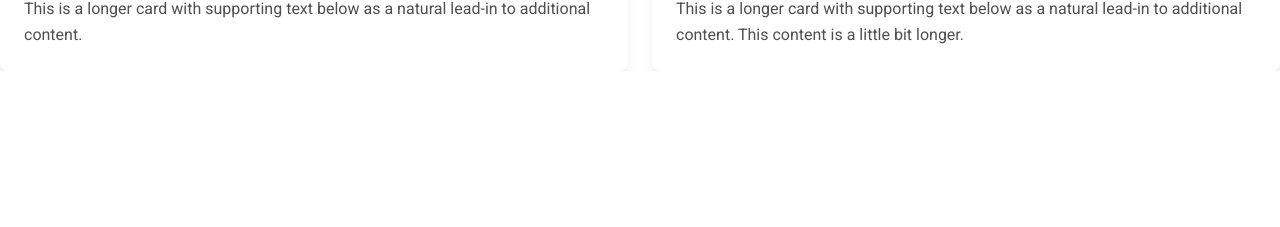
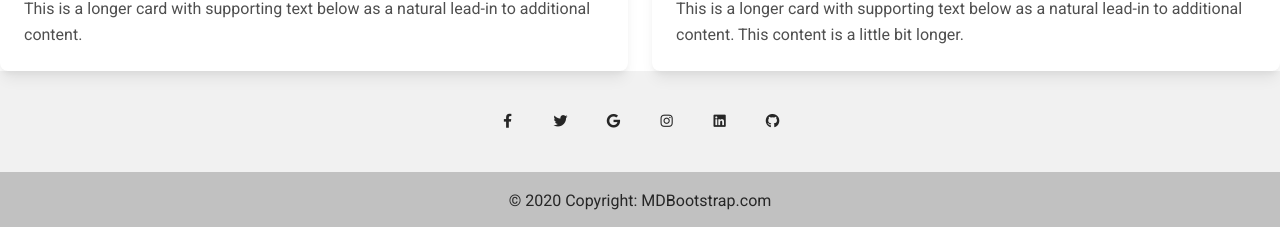
Before and after one commit to Sylvia-Chepkoech/Quotes-App, an Angular app: page / in a window 1280 px wide. Shown: the part 1339-1566 px from the top of the page. Before the commit the page ends 1410 px from the top, so only its background shows below. Built offline with nearby package versions, Linux system fonts and the light colour scheme.

Commit message:
add the footer content

```diff
--- a/src/app/footer/footer.component.html
+++ b/src/app/footer/footer.component.html
@@ -1 +1,69 @@
-<p>footer works!</p>
+<footer class="text-center text-white" style="background-color: #f1f1f1;">
+  <!-- Grid container -->
+  <div class="container pt-4">
+    <!-- Section: Social media -->
+    <section class="mb-4">
+      <!-- Facebook -->
+      <a
+        class="btn btn-link btn-floating btn-lg text-dark m-1"
+        href="#!"
+        role="button"
+        data-mdb-ripple-color="dark"
+        ><i class="fab fa-facebook-f"></i
+      ></a>
+
+      <!-- Twitter -->
+      <a
+        class="btn btn-link btn-floating btn-lg text-dark m-1"
+        href="#!"
+        role="button"
+        data-mdb-ripple-color="dark"
+        ><i class="fab fa-twitter"></i
+      ></a>
+
+      <!-- Google -->
+      <a
+        class="btn btn-link btn-floating btn-lg text-dark m-1"
+        href="#!"
+        role="button"
+        data-mdb-ripple-color="dark"
+        ><i class="fab fa-google"></i
+      ></a>
+
+      <!-- Instagram -->
+      <a
+        class="btn btn-link btn-floating btn-lg text-dark m-1"
+        href="#!"
+        role="button"
+        data-mdb-ripple-color="dark"
+        ><i class="fab fa-instagram"></i
+      ></a>
+
+      <!-- Linkedin -->
+      <a
+        class="btn btn-link btn-floating btn-lg text-dark m-1"
+        href="#!"
+        role="button"
+        data-mdb-ripple-color="dark"
+        ><i class="fab fa-linkedin"></i
+      ></a>
+      <!-- Github -->
+      <a
+        class="btn btn-link btn-floating btn-lg text-dark m-1"
+        href="#!"
+        role="button"
+        data-mdb-ripple-color="dark"
+        ><i class="fab fa-github"></i
+      ></a>
+    </section>
+    <!-- Section: Social media -->
+  </div>
+  <!-- Grid container -->
+
+  <!-- Copyright -->
+  <div class="text-center text-dark p-3" style="background-color: rgba(0, 0, 0, 0.2);">
+    © 2020 Copyright:
+    <a class="text-dark" href="https://mdbootstrap.com/">MDBootstrap.com</a>
+  </div>
+  <!-- Copyright -->
+</footer>
--- a/src/app/quotes/quotes.component.html
+++ b/src/app/quotes/quotes.component.html
@@ -45,3 +45,4 @@
     </div>
   </div>
 </div>
+<app-footer></app-footer>
```
